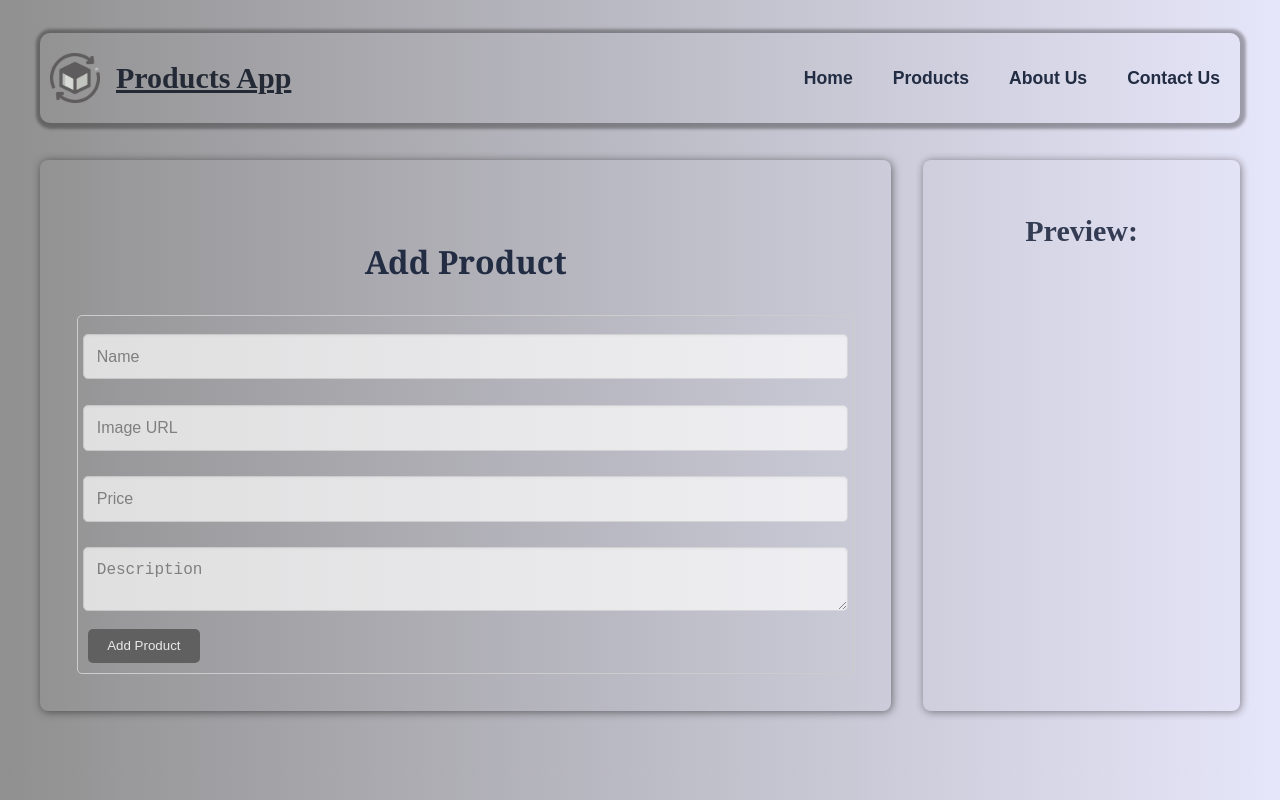
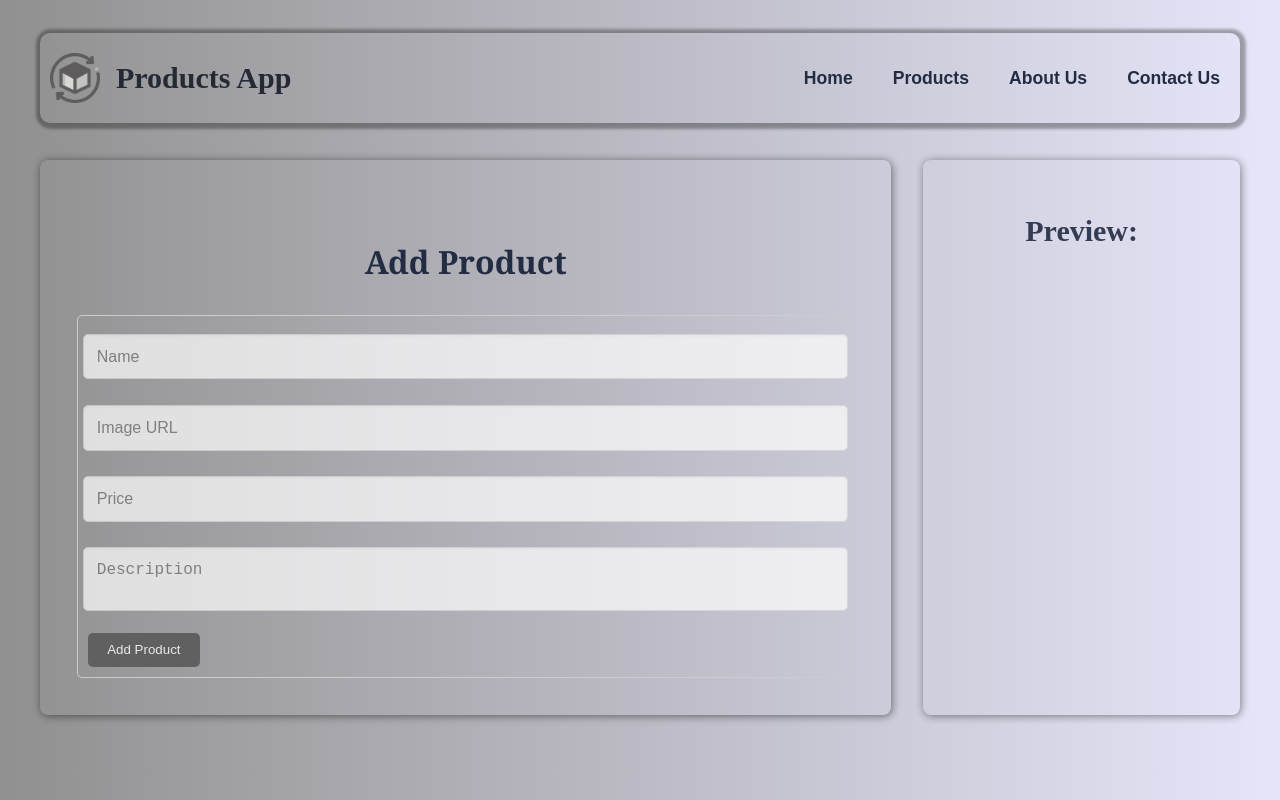
Before and after one commit to Liana986/Products-App, a React (Create React App) app: page / in a window 1280 px wide. Built offline with nearby package versions, Linux system fonts and the light colour scheme.

Commit message:
CSS & AddProduct changes

```diff
--- a/src/App.css
+++ b/src/App.css
@@ -66,7 +66,6 @@ h4 {
   font-family: 'Times New Roman', Times, serif;
   font-size: 30px;
   color: #242936;
-  text-decoration-line: underline;
 }
 
 .description-text {
@@ -149,6 +148,7 @@ input, textarea {
   border: 1px solid #ccc;
   border-radius: 4px;
   opacity: 0.7;
+  resize: none;
 }
 
 .add-product-container {
@@ -258,6 +258,8 @@ input, textarea {
   padding-top: 10px;
   border: 1px solid #ccc;
   border-radius: 5px;
+  margin: 5px;
+  word-break: break-all;
 }
 
 .product-preview img {
@@ -296,6 +298,7 @@ input, textarea {
   max-width: 300px;
   flex-direction: column;
   opacity: 0.9;
+  word-break: break-all;
 }
 
 .product-card h4 {
@@ -337,6 +340,7 @@ input, textarea {
 .product-view {
   max-width: 600px;
   margin: 2rem auto;
+  padding: 15px;
   border-radius: 8px;
   display: flex;
   align-items: center;
@@ -344,6 +348,7 @@ input, textarea {
   flex-direction: column;
   box-shadow: 1px 1px 9px rgba(0, 0, 0, 0.5);
   opacity: 10;
+  word-break: break-all;
 }
 
 .product-view p {
--- a/src/components/AddProduct.js
+++ b/src/components/AddProduct.js
@@ -6,13 +6,22 @@ const AddProduct = ({ onAdd }) => {
   const [price, setPrice] = useState('');
   const [description, setDescription] = useState('');
 
-  const handleAddProduct = () => {
+  const handleAddProduct = (e) => {
+    e.preventDefault();
+    const trimmedName = name.trim();
+    const trimmedImage = image.trim();
+    const trimmedPrice = price.trim();
+    const trimmedDescription = description.trim();
 
-    if (!name && !image && !price && !description) {
+
+    if (!trimmedName && !trimmedImage && !trimmedPrice && !trimmedDescription) {
       alert("Please fill in at least one field.");
       return;
     }
-    onAdd({ name, image, price, description });
+
+    onAdd({ name: trimmedName, image: trimmedImage, price: trimmedPrice, description: trimmedDescription });
+
+
     setName('');
     setImage('');
     setPrice('');
@@ -24,6 +33,8 @@ const AddProduct = ({ onAdd }) => {
      <div className="add-product">
       <h2>Add Product</h2>
       <div className='inputs'>
+
+      <form>
       <input
         type="text"
         placeholder="Name"
@@ -47,7 +58,9 @@ const AddProduct = ({ onAdd }) => {
         value={description}
         onChange={(e) => setDescription(e.target.value)}
       />
-      <button onClick={handleAddProduct}>Add Product</button>
+      <button type="submit" onClick={handleAddProduct}>Add Product</button>
+
+      </form>
       </div>
       </div>
 
```
